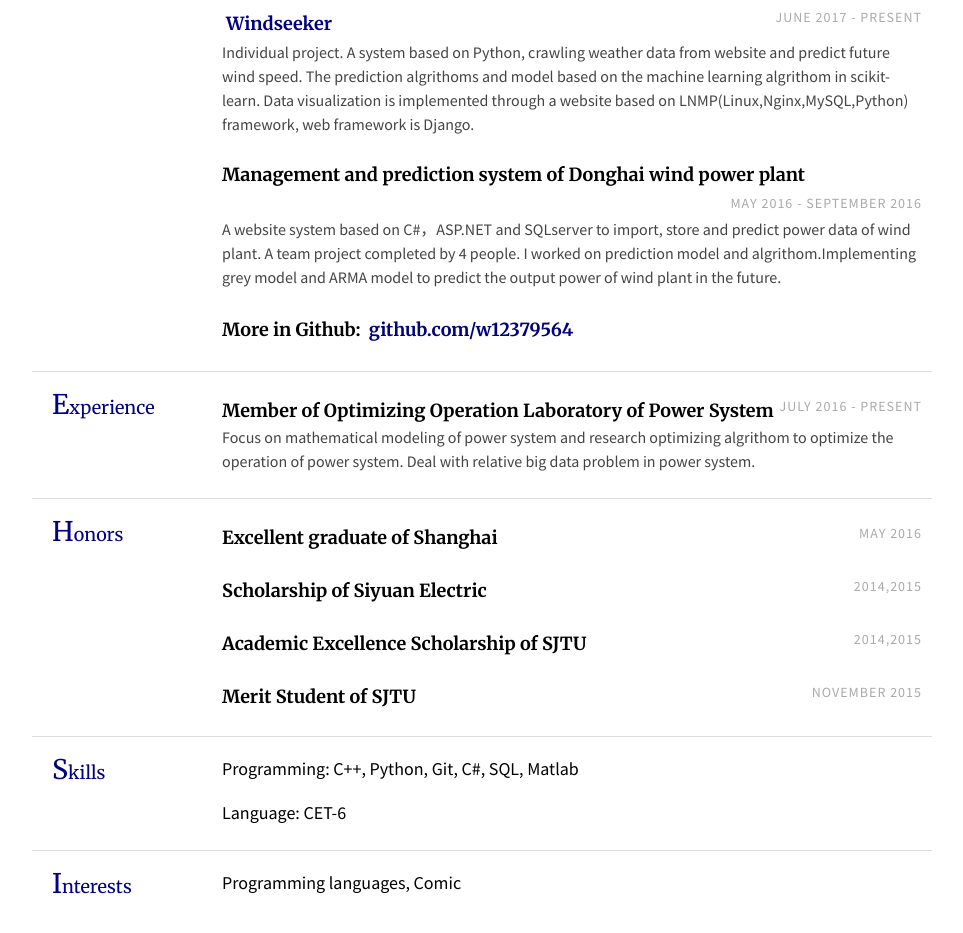
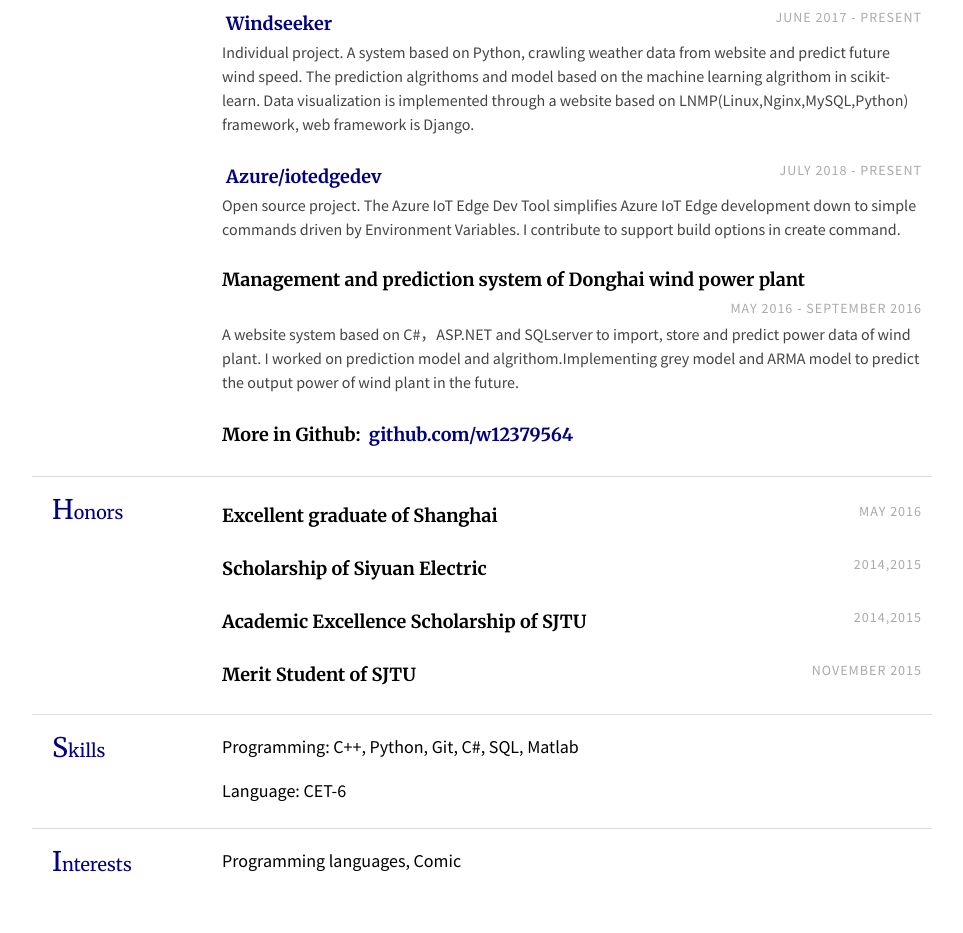
Before and after one commit to w12379564/myresume, a plain HTML site: page index.html in a window 1280 px wide. Shown: the part 870-1803 px from the top of the page, without its empty margins (158-1121 px from the left). Drawn offline with Linux system fonts and the light colour scheme.

Commit message:
add iotedgedev

```diff
--- a/index.html
+++ b/index.html
@@ -113,13 +113,23 @@
                 <div class="section-text col-right">
                     <div class="row">
                         <div class="col">
+                          <h3><a href="https://github.com/Azure/iotedgedev">Azure/iotedgedev</a></h3>
+                        </div>
+                        <div class="col-right light">July 2018 - PRESENT</div>
+                    </div>
+                    <div class="desc">Open source project.
+                        The Azure IoT Edge Dev Tool simplifies Azure IoT Edge development down to simple commands driven by Environment Variables. I contribute to support build options in create command.
+                    </div>
+                </div>
+                <div class="section-text col-right">
+                    <div class="row">
+                        <div class="col">
                           <h3>Management and prediction system of Donghai wind power plant</h3>
                         </div>
                         <div class="col-right light">May 2016 - September 2016</div>
                     </div>
                     <div class="desc">
                         A website system based on C#，ASP.NET and SQLserver to import, store and predict power data of wind plant.
-                        A team project completed by 4 people.
                         I worked on prediction model and algrithom.Implementing grey model and ARMA model to predict the output power of wind plant in the future.
                     </div>
                 </div>
@@ -131,22 +141,6 @@
                         </div>
                     </div>
                 </div>
-            </div>
-            <div class="section row">
-                <h2 class="col">Experience</h2>
-                <div class="section-text col-right">
-                    <div class="row">
-                        <div class="col">
-                            <h3>Member of Optimizing Operation Laboratory of Power System</h3>
-                        </div>
-                        <div class="col-right light">July 2016 - Present</div>
-                    </div>
-                    <div class="desc">
-						Focus on mathematical modeling of power system and research optimizing algrithom to optimize the operation of power system.
-						Deal with relative big data problem in power system.
-                    </div>
-                </div>
-
             </div>
             <div class="section row">
                 <h2 class="col">Honors</h2>
```
Also changed, not shown: cn/index.html (+11 -16 lines).
